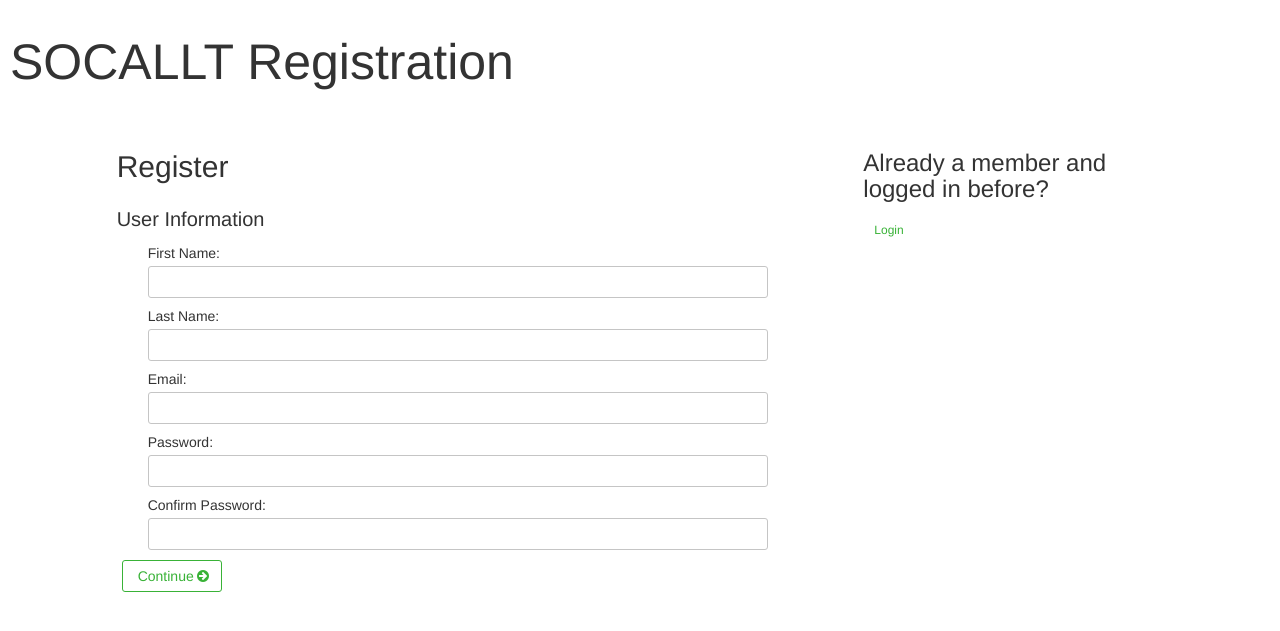
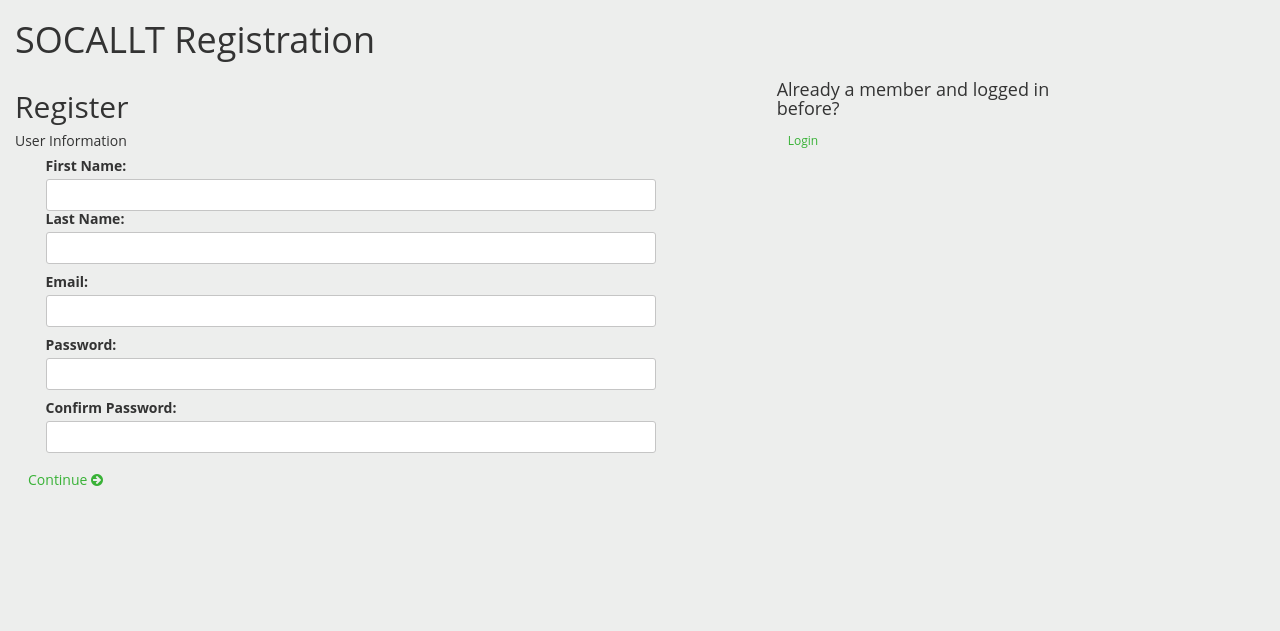
Before and after one commit to Open-Conference-App/open_conference_app, a Python web app: template OCAPP/assets/templates/index.html in a window 1280 px wide. Shown: the top 631 px of the page. Run offline with Jinja, Linux system fonts and the light colour scheme; the template is opened without the code that fills it, so the values that code supplies are empty; some libraries are stand-ins or nearby versions.

Commit message:
updated index.html

```diff
--- a/OCAPP/assets/templates/index.html
+++ b/OCAPP/assets/templates/index.html
@@ -3,6 +3,8 @@
 <head>
 	<title>SOCALLT Members</title>
 	<link rel="stylesheet" href="{{ url_for('static',filename='css/spectre.min.css') }}"/>
+	<link rel="stylesheet" href="https://maxcdn.bootstrapcdn.com/bootstrap/3.3.7/css/bootstrap.min.css" integrity="sha384-BVYiiSIFeK1dGmJRAkycuHAHRg32OmUcww7on3RYdg4Va+PmSTsz/K68vbdEjh4u" crossorigin="anonymous">
+	<link rel="stylesheet" href="{{ url_for('static', filename='css/custom.css')}}"/>
 	<link rel="stylesheet" href="{{ url_for('static',filename='css/font-awesome-4.6.3/css/font-awesome.min.css') }}"/>
 	<link rel='stylesheet' href="{{ url_for('static',filename='css/styles.css') }}"/>
 	<script src="
@@ -10,15 +12,13 @@
 	<script type="text/javascript" src="{{ url_for('static',filename='js/validations.js') }}"></script>
 	<script type="text/javascript" src="{{ url_for('static',filename='js/script.js') }}"></script>
 </head>
-<body class='container'>
-	<div class='columns'>
-		<div class='column col-12'>
+<body class='container-fluid'>
+		<div class='registrationHeader'>
 			<h1>SOCALLT  Registration</h1>
 		</div>
-	</div>
-	<div class='columns'>
-		<div class='column col-1'></div>
-		<div class='column col-6'>
+	<div class='row content'>
+		<div class=''></div>
+		<div class='col-xs-10 col-sm-6'>
 			<div id='register-form' data-id='cool'>
 				<form action='/register' method='POST'>
 					{% with messages = get_flashed_messages(category_filter=['regisErr']) %}
@@ -28,13 +28,13 @@
 					{% endwith %}
 
 					<!-- registration page 1 -->
-					<input type='hidden' id='conference' value="{{ conference['id'] }}">
-					<h3>Register</h3>
+					<input type='hidden' id='conference' >
+					<h2>Register</h2>
 					<div class='form-content' id='page1'>
 						<h5>User Information</h5>
 						<div class='form-group'>
 							<label class='form-label' for='first_name'>First Name:</label>
-							<input class='form-input' type="text" id="first_name" name="first_name" value="{{ session['first_name'] }}">
+							<input class='form-input col-xs-12' type="text" id="first_name" name="first_name" >
 						</div>
 						<div class='form-group'>
 							<label class='form-label' for='last_name'>Last Name:</label>
@@ -167,7 +167,7 @@
 										<option value='vendor'>Vendor/Exhibitor/Industry Rep.</option>
 									</select>
 								</div>
-								<div class='column col-1'></div>
+								<div class='column col-xs-1'></div>
 								<div class='form-group column col-3'>
 									<label class='form-label' for='regis-len'>Days:</label>
 									<select class='form-select' name='regis-len'>
@@ -189,14 +189,14 @@
 			</div>
 
 		<!-- Login Form -->
-			<div class='column col-6' id='login-form'>
+			<div class='' id='login-form'>
 				<form action='/login' method='POST'>
 					{% with messages = get_flashed_messages(category_filter=['loginErr']) %}
 						{% for message in messages %}
 							<p class='error'>{{ message }}</p>
 						{% endfor %}
 					{% endwith %}
-					<h3>Login</h3>
+					<h2>Login</h2>
 					<div class='form-group'>
 						<label class='form-label' for='email'>Email:</label>
 						<input class='form-input' type="text" name="email" value="{{ session['email'] }}">
@@ -209,13 +209,13 @@
 				</form>
 			</div>
 		</div>
-		<div class='column col-1'></div>
-		<div class='column col-3'>
+		<div class='column col-xs-1'></div>
+		<div class='col-xs-10 col-sm-4 p-t-15'>
 			<div id='show-register'>
 				<h4>Never been to a SOCALLT conference or new to our online system?</h4>
 				<button class='btn btn-sm btn-link' data-id='register'>Register</button>
 			</div>
-			<div id='show-login'>
+			<div id='show-login' class="col-xs-10 ">
 				<h4>Already a member and logged in before?</h4>
 				<button class='btn btn-sm btn-link' data-id='login'>Login</button>
 			</div>
@@ -228,7 +228,7 @@
 				</ul>
 			</div>
 		</div>
-		<div class='column col-1'></div>
+		<div class='column col-xs-1'></div>
 	</div>
 </body>
 </html>
```
